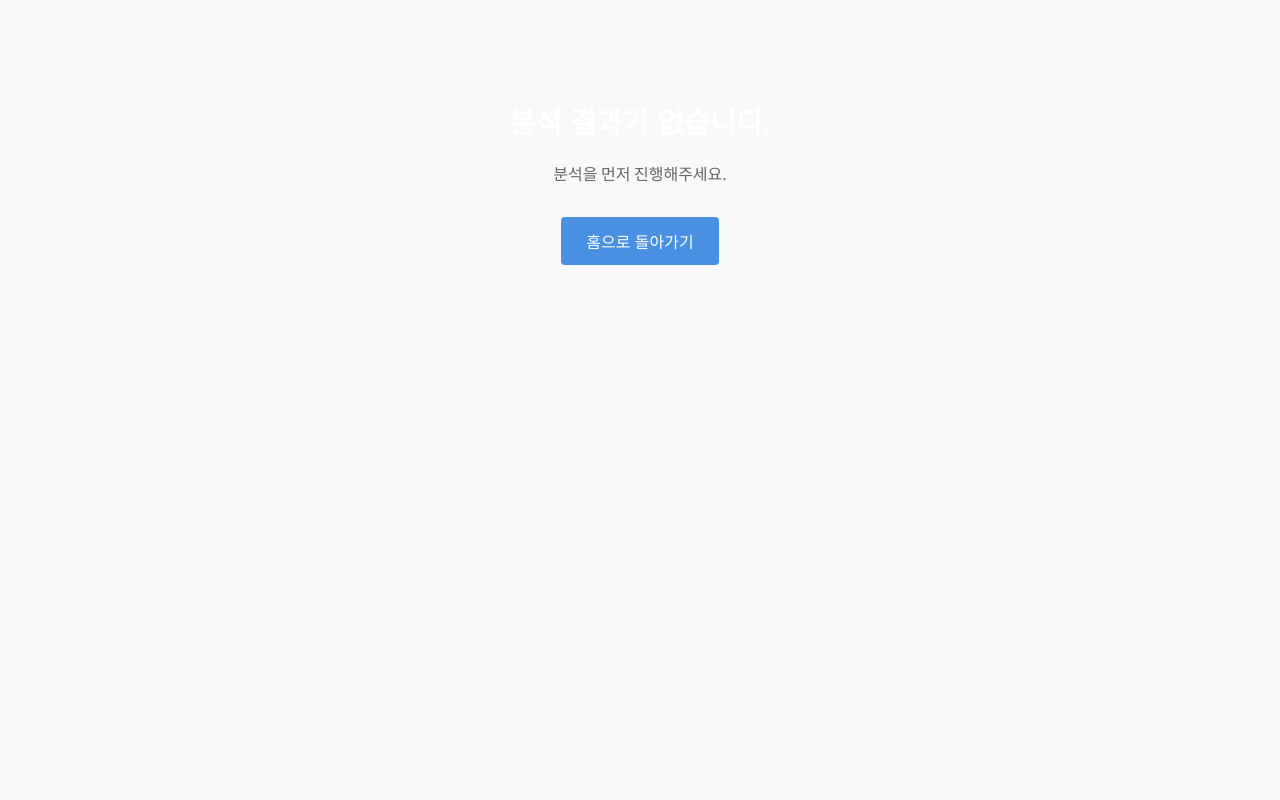
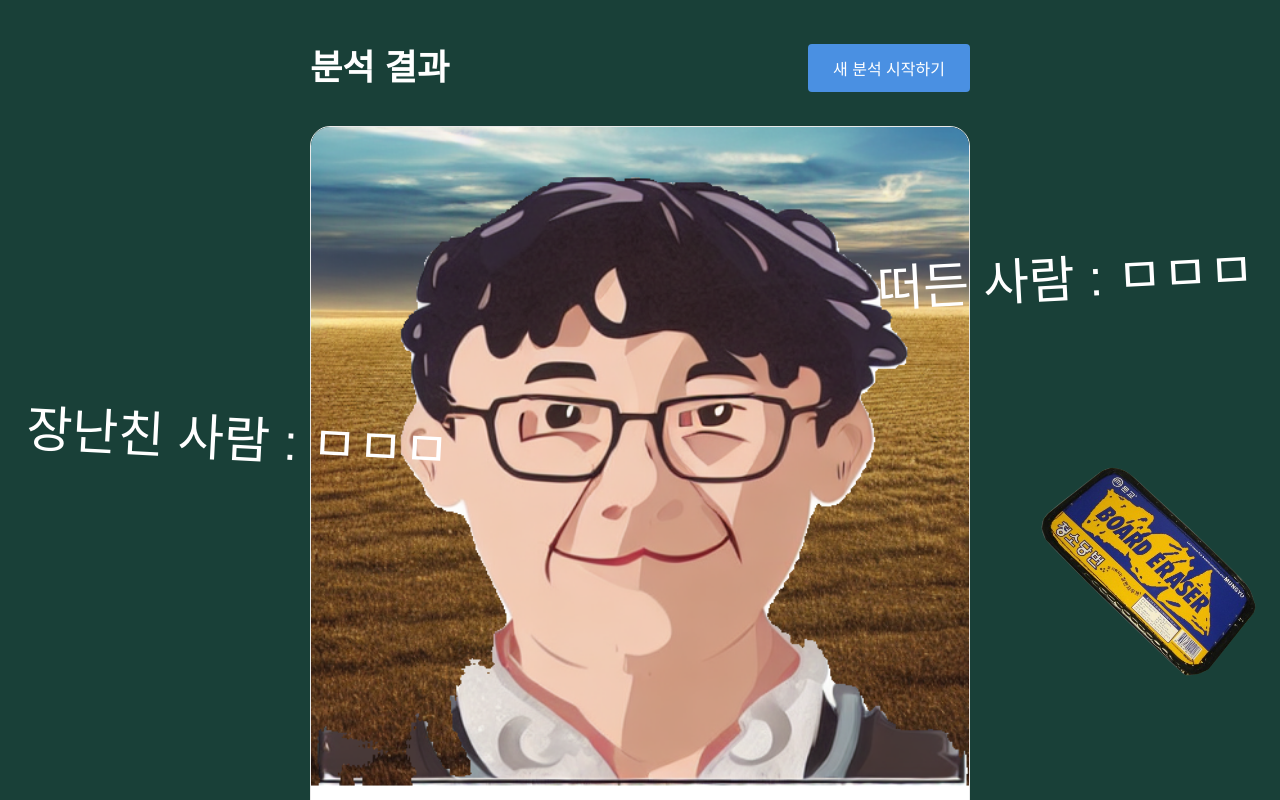
Before and after one commit to GN-AI-3/mini_project_user, a React (Create React App) app: page /result in a window 1280 px wide. Shown: the top 800 px of the page. Built offline with nearby package versions, Linux system fonts and the light colour scheme; a web font is replaced by a local one.

Commit message:
result-test

```diff
--- a/package.json
+++ b/package.json
@@ -10,13 +10,8 @@
     "html2canvas": "^1.4.1",
     "react": "^19.0.0",
     "react-dom": "^19.0.0",
-<<<<<<< HEAD
     "react-modal": "^3.16.3",
-=======
-    "react-native": "^0.78.0",
-    "react-native-hyperlink": "^0.0.22",
     "react-resize-detector": "^12.0.2",
->>>>>>> a627e09a0a0e08c35e665eff9b27b0b5dc1c1990
     "react-router-dom": "^7.3.0",
     "react-scripts": "5.0.1",
     "router": "^1.3.8",
--- a/src/pages/Result.js
+++ b/src/pages/Result.js
@@ -3,7 +3,7 @@ import { useNavigate, useLocation } from "react-router-dom";
 import html2canvas from "html2canvas";  // html2canvas 임포트
 import "../styles/Result.css";
 import blackboardEraser from "../images/blackboardEraser.png"; // 이미지 import
-import testImage from "../images/ppp.png"; // 이미지 import
+import testImage from "../images/test.png"; // 이미지 import
 
 const Result = () => {
   const navigate = useNavigate();
@@ -14,10 +14,11 @@ const Result = () => {
 
   // useEffect is always called, just apply the logic conditionally inside
   useEffect(() => {
+    setImageUrl(testImage); // 예시로 testImage를 사용
     if (fileName) {
       // 이미지를 설정
       //  setImageUrl(fileName);
-      setImageUrl(testImage); // 예시로 testImage를 사용
+
     }
   }, [fileName]); // fileName 변경될 때마다 실행됩니다.
 
@@ -51,15 +52,15 @@ const Result = () => {
   };
 
   // 데이터가 없는 경우 홈으로 리다이렉트
-  if (!results) {
-    return (
-      <div className="no-data">
-        <h2>분석 결과가 없습니다.</h2>
-        <p>분석을 먼저 진행해주세요.</p>
-        <button onClick={() => navigate("/")}>홈으로 돌아가기</button>
-      </div>
-    );
-  }
+  // if (!results) {
+  //   return (
+  //     <div className="no-data">
+  //       <h2>분석 결과가 없습니다.</h2>
+  //       <p>분석을 먼저 진행해주세요.</p>
+  //       <button onClick={() => navigate("/")}>홈으로 돌아가기</button>
+  //     </div>
+  //   );
+  // }
 
   return (
     <div className="result">
```
Also changed, not shown: src/images/test.png (renamed from src/images/ppp.png), 1 other file (tests, documents, lock files or other folders).
